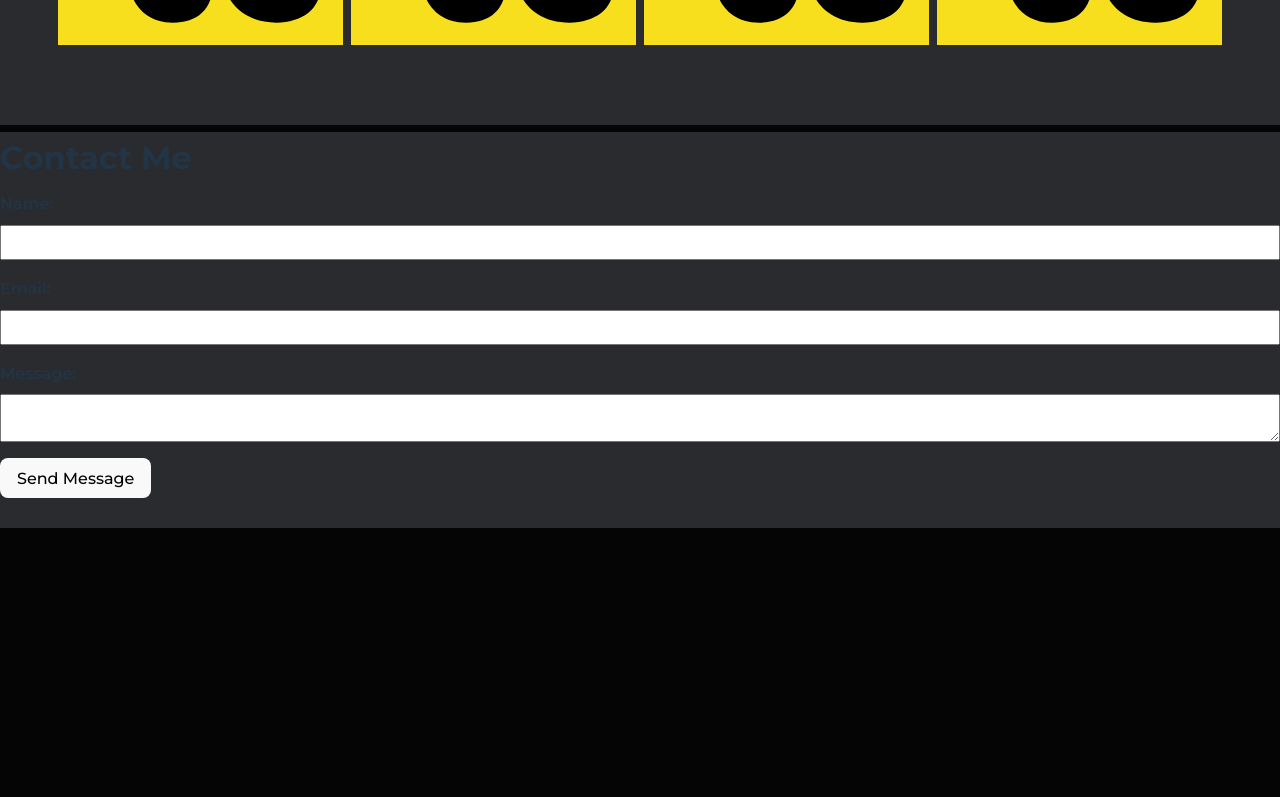
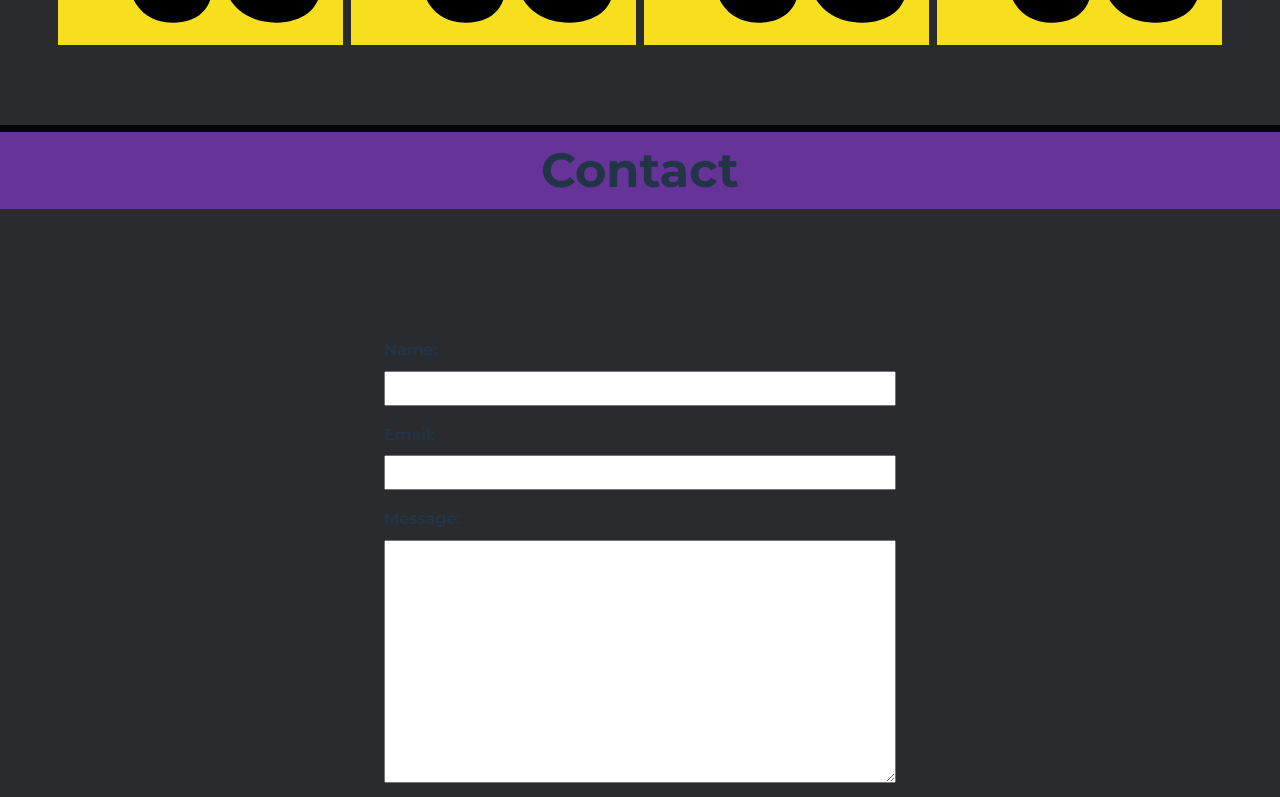
Before and after one commit to Christian-QA/Christian-QA.github.io, a React (Vite) app: page / in a window 1280 px wide. Shown: the part 4700-5497 px from the top of the page. Built offline with nearby package versions, Linux system fonts and the light colour scheme.

Commit message:
Restyled contact page

```diff
--- a/src/App.css
+++ b/src/App.css
@@ -456,3 +456,9 @@ section > * {
         max-width: 100%;
     }
 }
+
+#contact .contact-form {
+    align-items: center;
+    justify-content: center;
+    margin: 10% 30% 30%;
+}
--- a/src/components/Contact.tsx
+++ b/src/components/Contact.tsx
@@ -1,18 +1,21 @@
 import React from 'react';
+import {useTranslation} from "react-i18next";
 
 const Contact: React.FC = () => {
+    const { t } = useTranslation();
+
     return (
         <div className="section-content">
-            <h2>Contact Me</h2>
-            <form>
+            <h2 className="header">{t("contact.header")}</h2>
+            <form className="contact-form" id="contact">
                 <label htmlFor="name">Name:</label>
-                <input type="text" id="name" name="name" required />
+                <input type="text" id="name" name="name" required/>
 
                 <label htmlFor="email">Email:</label>
-                <input type="email" id="email" name="email" required />
+                <input type="email" id="email" name="email" required/>
 
                 <label htmlFor="message">Message:</label>
-                <textarea id="message" name="message" required />
+                <textarea id="message" name="message" rows={15} required/>
 
                 <button type="submit">Send Message</button>
             </form>
--- a/src/lang/en.tsx
+++ b/src/lang/en.tsx
@@ -27,7 +27,9 @@ const Messages = {
                 "experience.read-less": "Read Less",
 
 
-                "projects.header": "Personal Projects"
+                "projects.header": "Personal Projects",
+
+                "contact.header": "Contact"
             }
         }
     },
```
Also changed, not shown: 1 other file (tests, documents, lock files or other folders).
